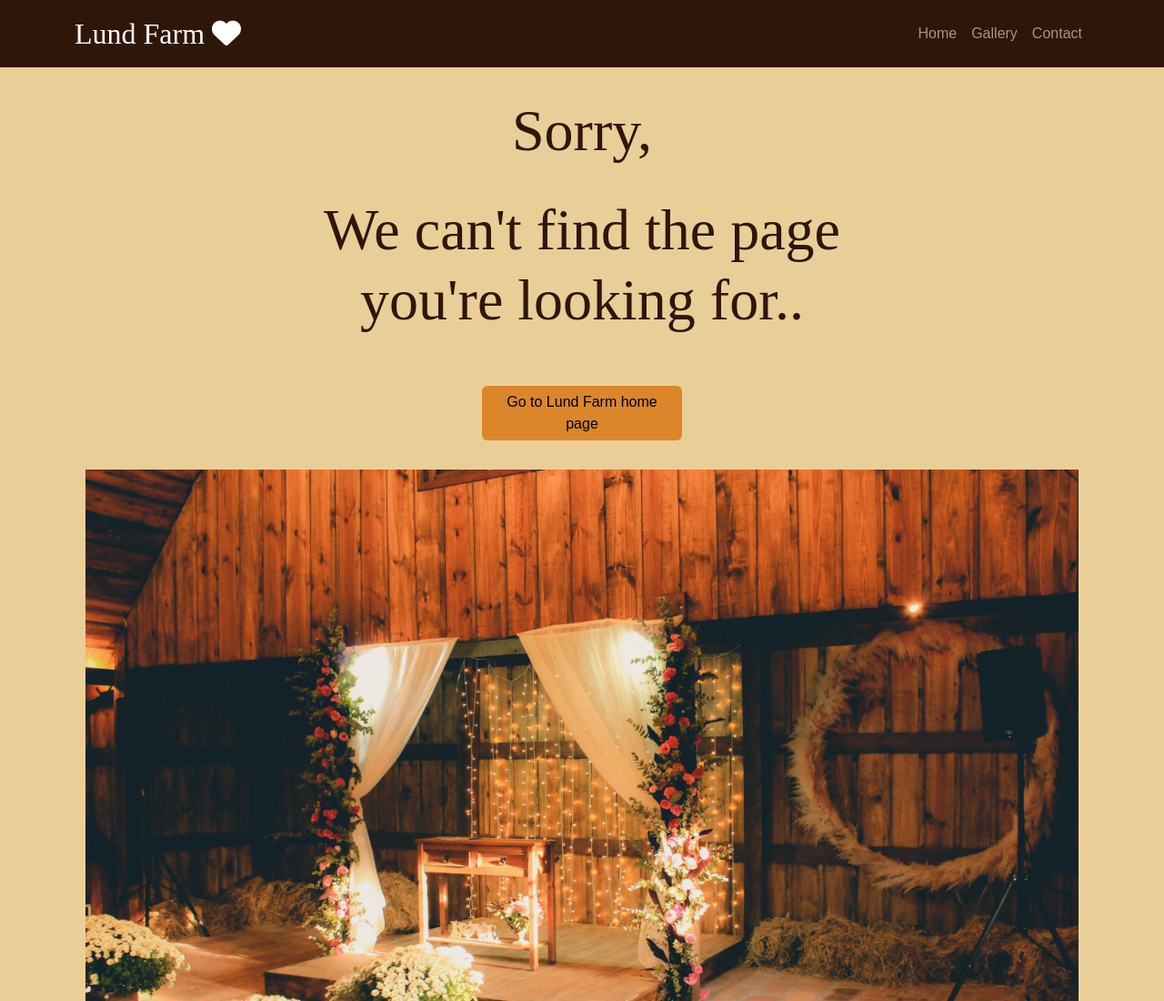
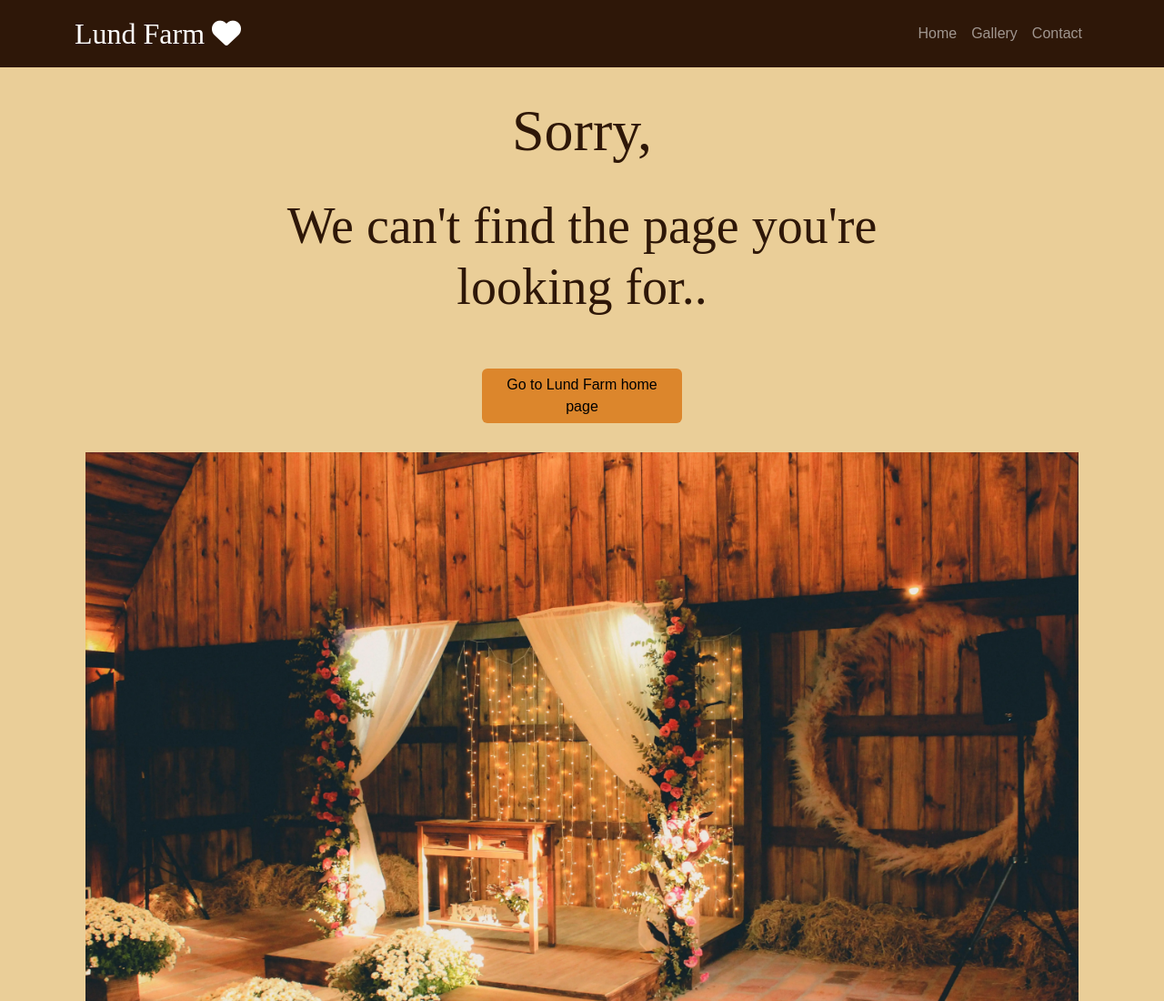
Before and after one commit to ElFalch/lund-farm, a plain HTML site: page 404.html in a window 1280 px wide. Shown: the top 1100 px of the page at 91% size. Drawn offline with nearby package versions, Linux system fonts and the light colour scheme; a web font is replaced by a local one.

Commit message:
fix: correct bootstrap class of 404 page main text sub heading

```diff
--- a/404.html
+++ b/404.html
@@ -54,7 +54,7 @@
         <div class="row justify-content-center">
             <div class="col-12 col-md-8">
                 <h1 class="display-3">Sorry,</h1> <br>
-                <h2 class="display-3">We can't find the page you're looking for..</h2> <br>
+                <h2 class="display-4">We can't find the page you're looking for..</h2> <br>
                 <a href="index.html" class="btn btn-light">Go to Lund Farm home page</a>
             </div>
         </div>
```
